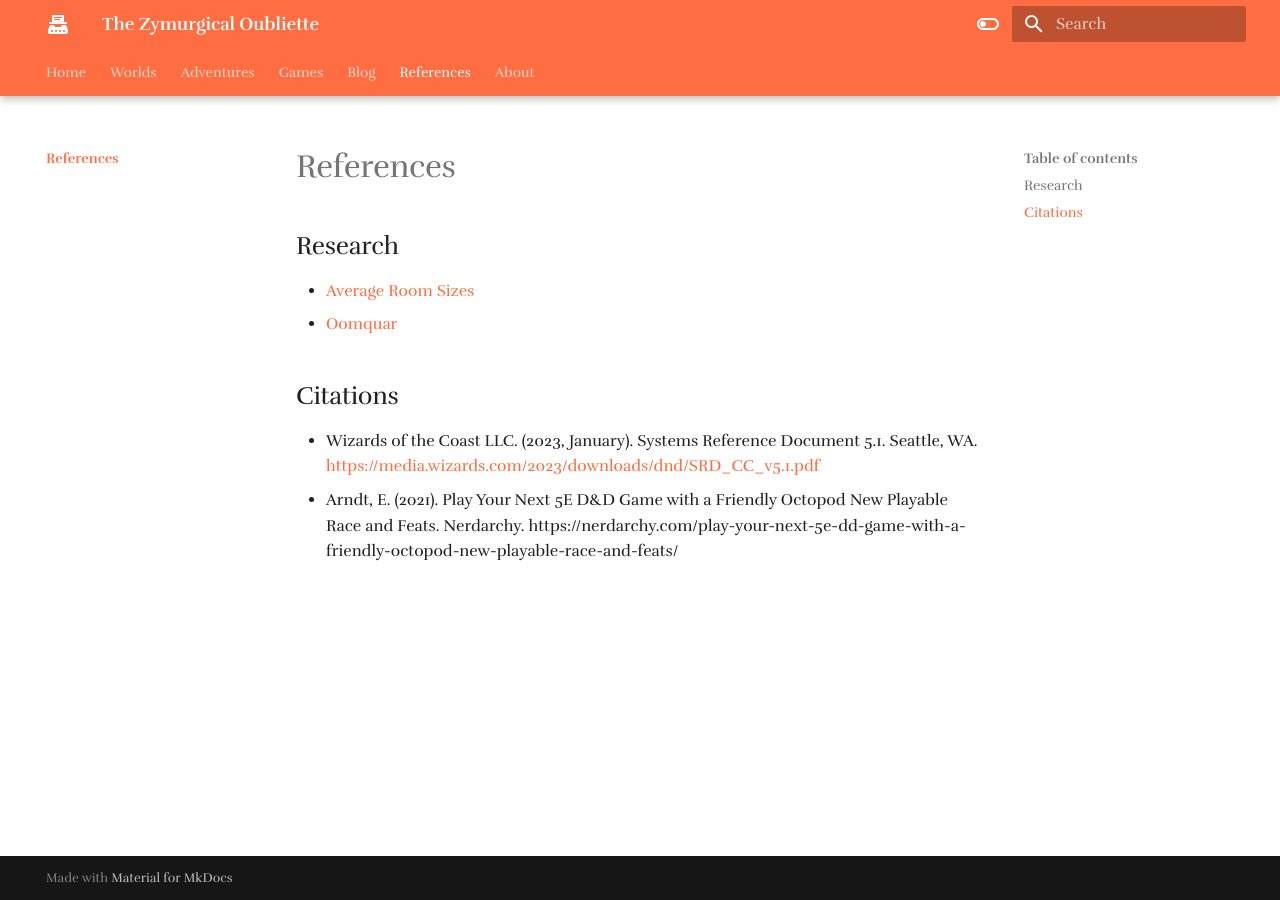
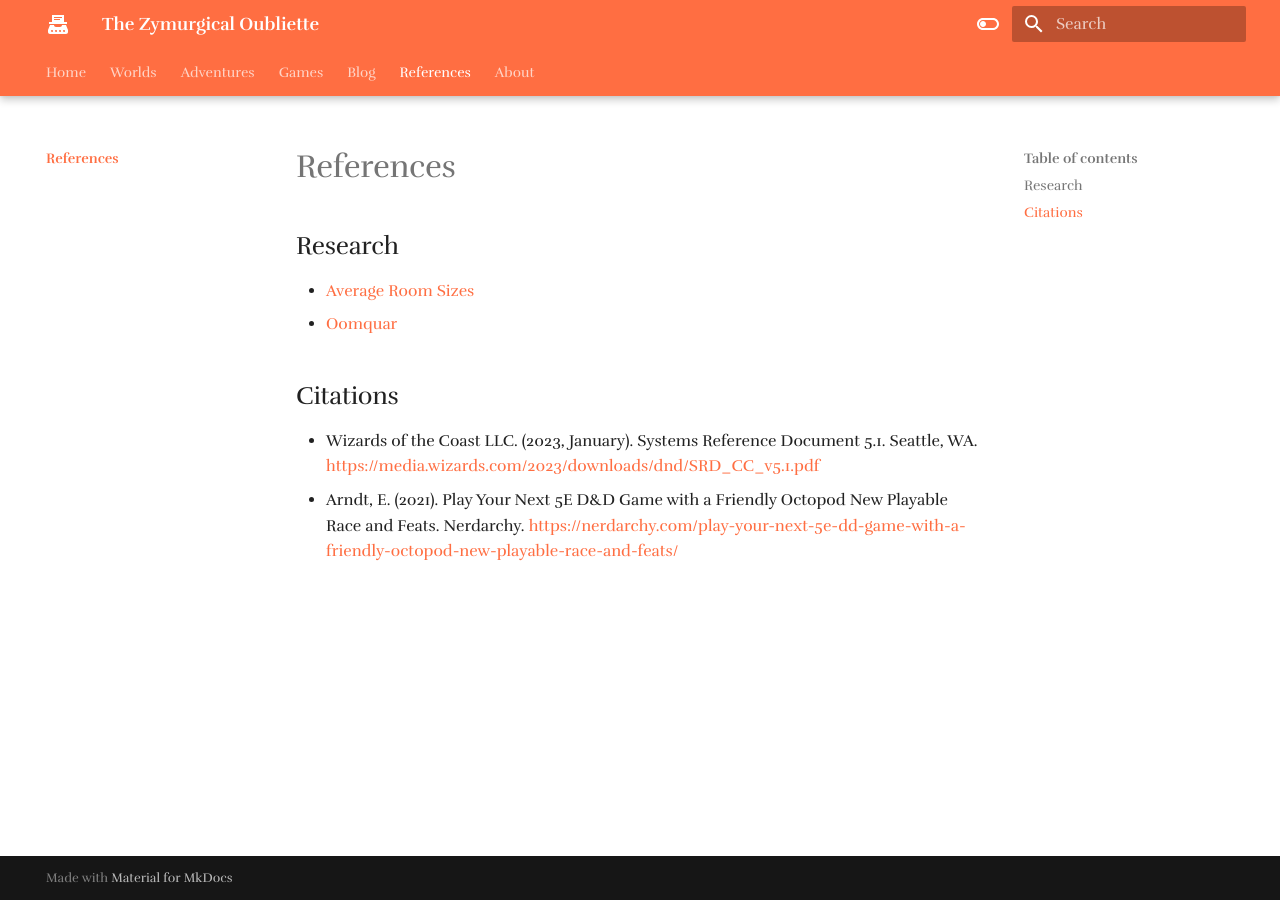
Before and after one commit to Half-Guinea-Press/zymurgical-oubliette, an MkDocs documentation site: the page built from docs/references/index.md, in a window 1280 px wide. Built offline with MkDocs 1.6.1 and Material for MkDocs 9.7.7, drawn with Linux system fonts in a browser that asks for light colours; some web fonts are replaced; comment, search, counter and statistics services are not loaded; part of the change alters nothing that is shown.

```diff
--- a/docs/references/index.md
+++ b/docs/references/index.md
@@ -8,4 +8,4 @@
 ## Citations
 
 - Wizards of the Coast LLC. (2023, January). Systems Reference Document 5.1. Seattle, WA. [https://media.wizards.com/2023/downloads/dnd/SRD_CC_v5.1.pdf](https://media.wizards.com/2023/downloads/dnd/SRD_CC_v5.1.pdf)
-- Arndt, E. (2021). Play Your Next 5E D&D Game with a Friendly Octopod New Playable Race and Feats. Nerdarchy. https://nerdarchy.com/play-your-next-5e-dd-game-with-a-friendly-octopod-new-playable-race-and-feats/
+- Arndt, E. (2021). Play Your Next 5E D&D Game with a Friendly Octopod New Playable Race and Feats. Nerdarchy. [https://nerdarchy.com/play-your-next-5e-dd-game-with-a-friendly-octopod-new-playable-race-and-feats/](https://nerdarchy.com/play-your-next-5e-dd-game-with-a-friendly-octopod-new-playable-race-and-feats/)
```
